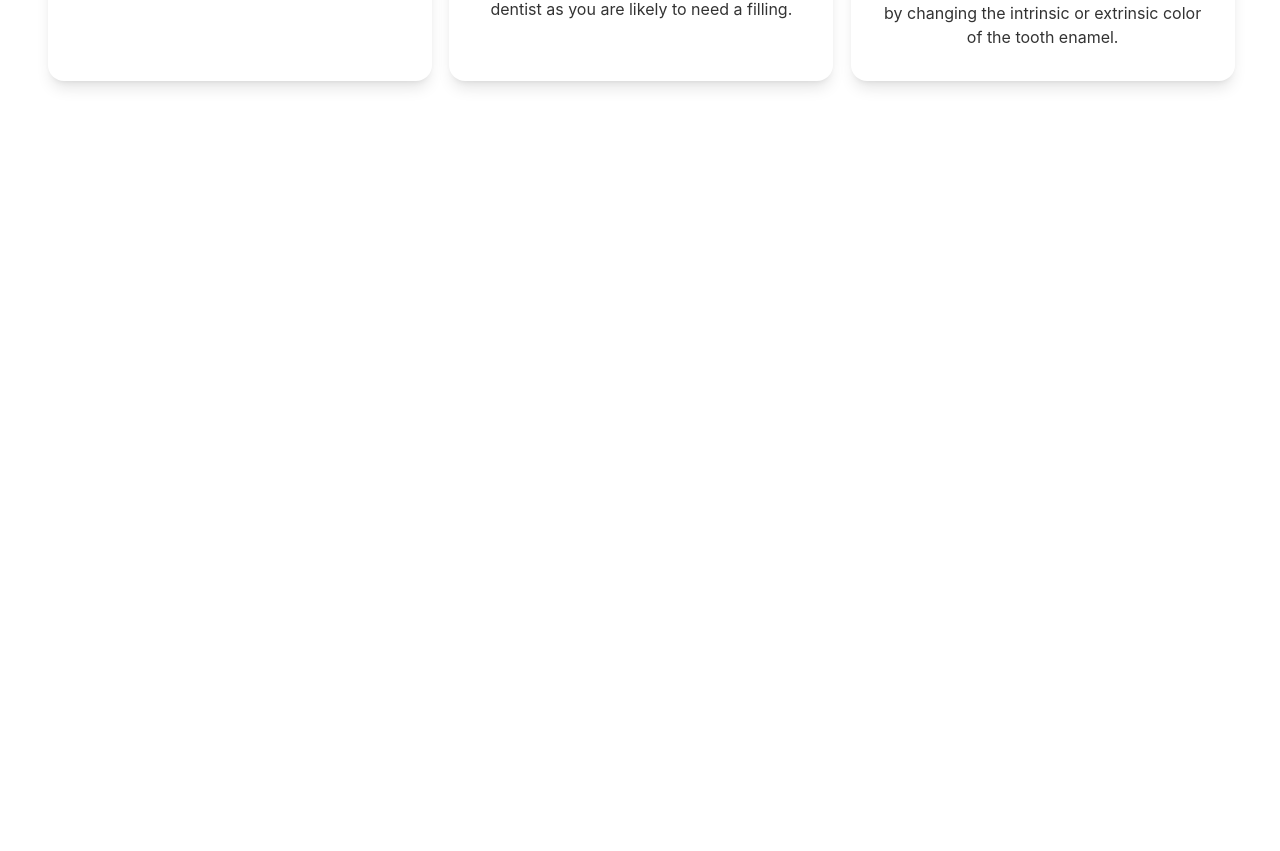
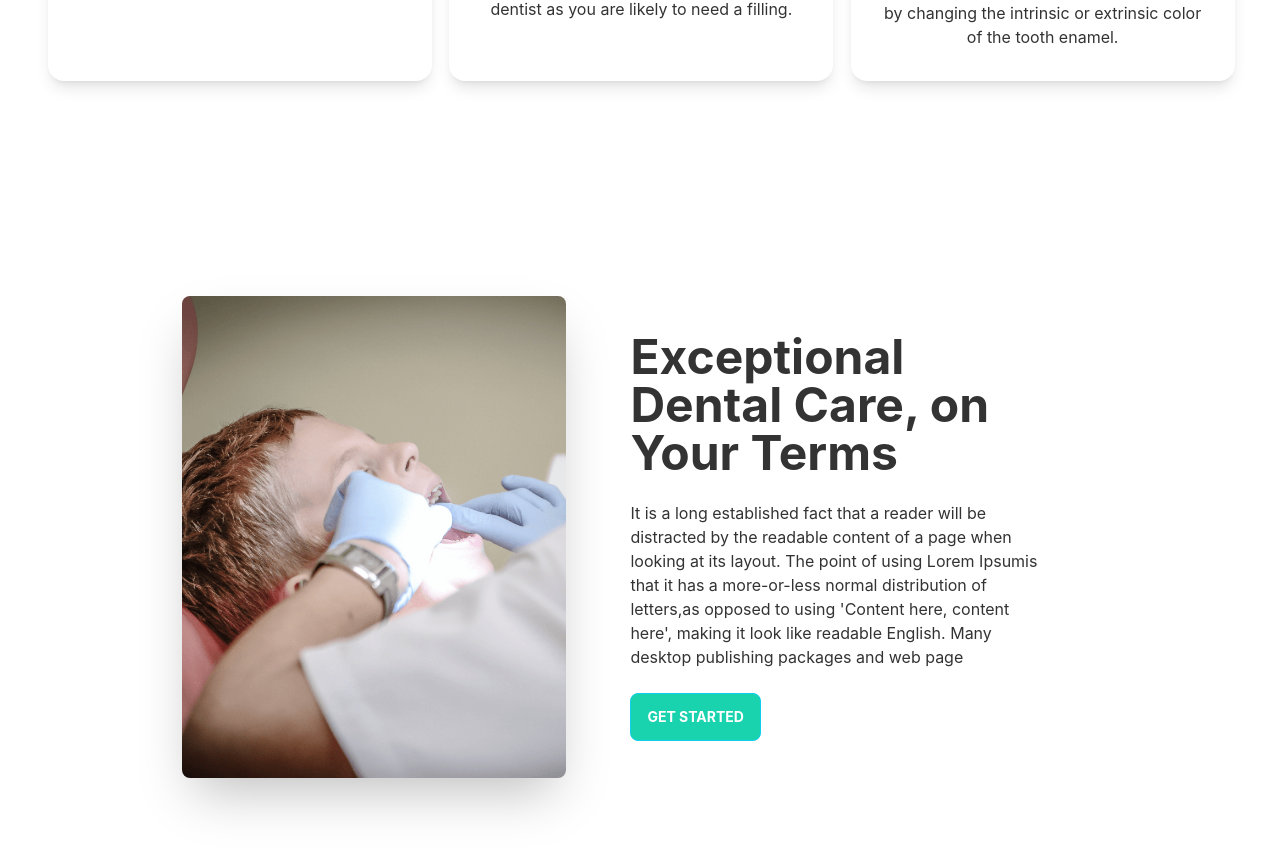
Before and after one commit to Noor-26/Doctor-s-portal, a React (Create React App) app: page / in a window 1280 px wide. Shown: the part 1594-2445 px from the top of the page. Before the commit the page ends 1731 px from the top, so only its background shows below. Built offline with nearby package versions, Linux system fonts and the light colour scheme.

Commit message:
treatment section created

```diff
--- a/src/Components/Home/Banner/Banner.js
+++ b/src/Components/Home/Banner/Banner.js
@@ -1,6 +1,7 @@
 import React from 'react';
 import chairImg from '../../../images/images/chair.png';
 import bgImg from '../../../images/images/bg.png'
+import Button from '../../Shared/Button/Button';
 const Banner = () => {
     return (
         <div class="hero min-h-screen bg-base-100 " style={{backgroundImage: `url(${bgImg})`}} >
@@ -9,7 +10,7 @@ const Banner = () => {
     <div className="px-12">
       <h1 class="text-5xl font-bold">Your New Smile Starts Here</h1>
       <p class="py-6">Come visit our website and choose whatever package you want for your kids ,your loved ones or you yourself.</p>
-      <button class="btn btn-primary font-bold text-white uppercase bg-gradient-to-r from-secondary to-primary hover:bg-gradient-to-l from-primary to-secondary">Get Started</button>
+      <Button>Get Started</Button>
     </div>
   </div>
 </div>
--- a/src/Components/Home/Home/Home.js
+++ b/src/Components/Home/Home/Home.js
@@ -2,6 +2,7 @@ import React from 'react';
 import Banner from '../Banner/Banner';
 import Info from '../Info/Info';
 import Services from '../Services/Services';
+import Treatment from '../Treatment/Treatment';
 
 const Home = () => {
     return (
@@ -9,6 +10,7 @@ const Home = () => {
             <Banner/>
             <Info/>
             <Services/>
+            <Treatment/>
         </div>
     );
 };
--- /dev/null
+++ b/src/Components/Home/Treatment/Treatment.js
@@ -0,0 +1,17 @@
+import React from 'react'
+import treatment from '../../../images/images/treatment.png'
+import Button from '../../Shared/Button/Button'
+export default function Treatment() {
+  return (
+    <div class="hero min-h-screen bg-base-100 w-4/5 mx-auto">
+  <div class="hero-content flex-col lg:flex-row">
+    <img src={treatment} class="max-w-sm rounded-lg shadow-2xl" />
+    <div className='px-12'>
+      <h1 class="text-5xl font-bold">Exceptional Dental Care, on Your Terms</h1>
+      <p class="py-6">It is a long established fact that a reader will be distracted by the readable content of a page when looking at its layout. The point of using Lorem Ipsumis that it has a more-or-less normal distribution of letters,as opposed to using 'Content here, content here', making it look like readable English. Many desktop publishing packages and web page</p>
+      <Button>Get Started</Button>
+    </div>
+  </div>
+</div>
+  )
+}
--- /dev/null
+++ b/src/Components/Shared/Button/Button.js
@@ -0,0 +1,7 @@
+import React from 'react'
+
+export default function Button({children}) {
+  return (
+    <button class="btn btn-primary font-bold text-white uppercase bg-gradient-to-r from-secondary to-primary hover:bg-gradient-to-l from-primary to-secondary">{children}</button>
+  )
+}
```
